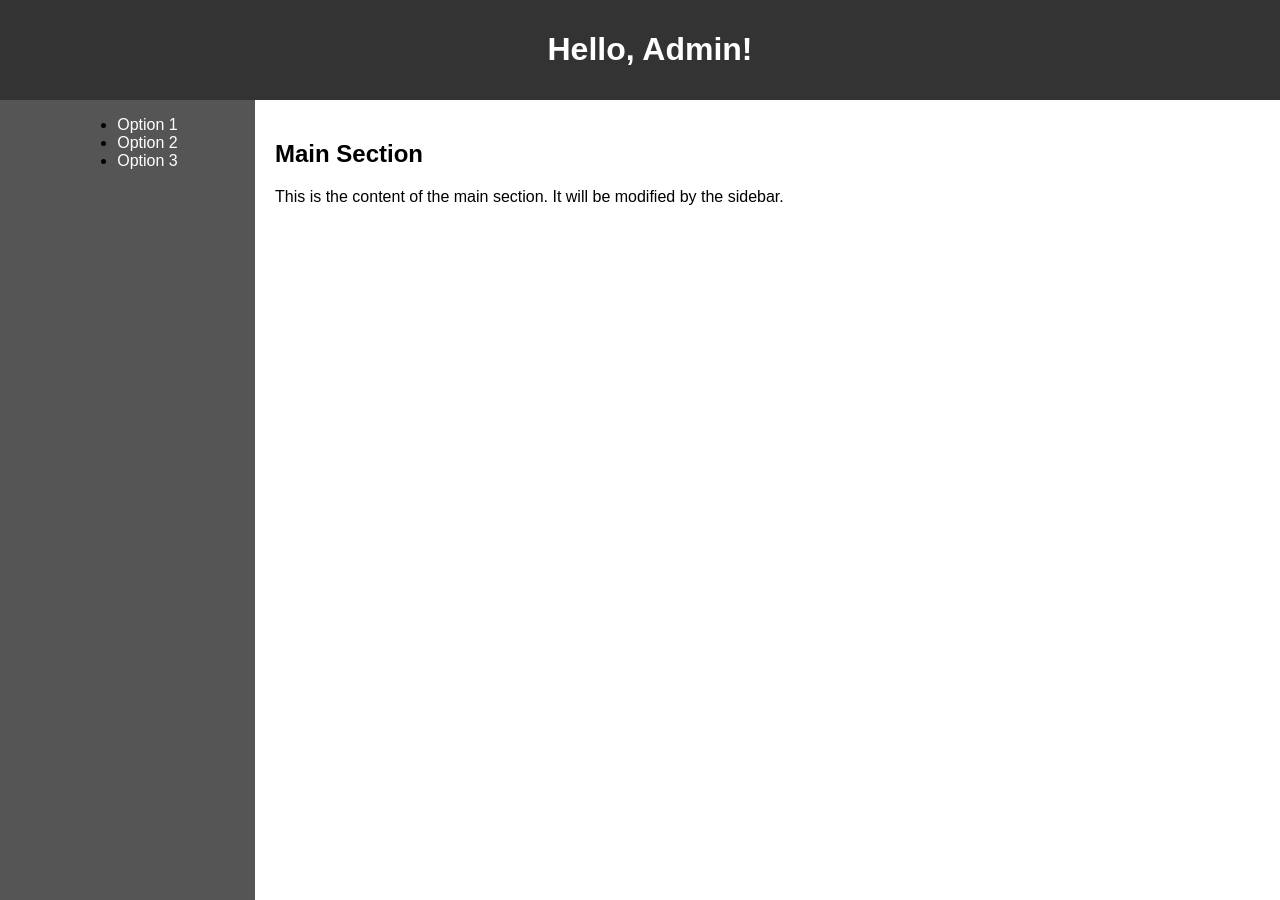
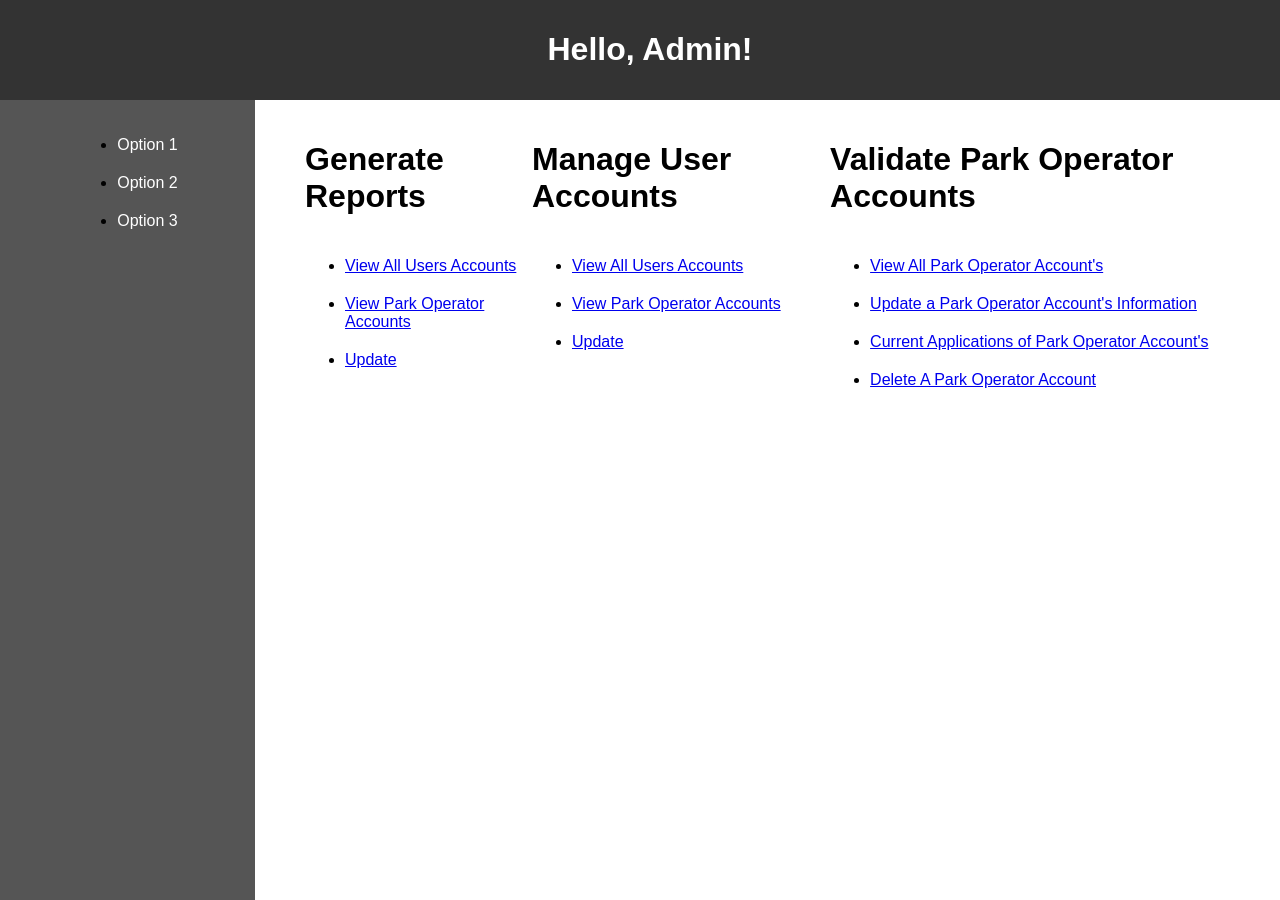
Before and after one commit to Alarman-prg/WildFinder, a plain HTML site: page wildfinder_prototype_html/adminpage.html in a window 1280 px wide. Drawn offline with Linux system fonts and the light colour scheme.

Commit message:
admin page changes

```diff
--- a/wildfinder_prototype_html/adminpage.html
+++ b/wildfinder_prototype_html/adminpage.html
@@ -24,11 +24,36 @@
             </ul>
         </nav>
 
-        <main>
-            <!-- Main content goes here -->
-            <h2>Main Section</h2>
-            <p>This is the content of the main section. It will be modified by the sidebar.</p>
-        </main>
+        <div id="body">
+            <main>
+                <!-- Main content goes here -->
+                <div id="reports">
+                    <h1>Generate Reports</h1>
+                    <ul>
+                        <li><a href="#">View All Users Accounts</a></li>
+                        <li><a href="#">View Park Operator Accounts</a></li>
+                        <li><a href="#">Update </a></li>
+                    </ul>
+                </div>
+                <div id="manage-account">
+                    <h1>Manage User Accounts</h1>
+                    <ul>
+                        <li><a href="#">View All Users Accounts</a></li>
+                        <li><a href="#">View Park Operator Accounts</a></li>
+                        <li><a href="#">Update </a></li>
+                    </ul>
+                </div>
+                <div id="validate-parkops">
+                    <h1>Validate Park Operator Accounts</h1>
+                    <ul>
+                        <li><a href="#">View All Park Operator Account's</a></li>
+                        <li><a href="#">Update a Park Operator Account's Information</a></li>
+                        <li><a href="https://docs.google.com/spreadsheets/d/1B_2Md5Up0yXPacixdIj6kmiuFhyb70VpKWjwS6FGMws/edit#gid=590602808">Current Applications of Park Operator Account's</a></li>
+                        <li><a href="#">Delete A Park Operator Account</a></li>
+                    </ul>
+                </div>
+            </main>
+        </div>
     </div>
 </body>
 
--- a/wildfinder_prototype_html/assets/styles/adminstyles.css
+++ b/wildfinder_prototype_html/assets/styles/adminstyles.css
@@ -21,34 +21,38 @@ header {
 }
 
 nav {
-
     display: flex;
     flex-flow: column nowrap;
     justify-content: flex-start;
     align-items: center;
     width: 255px;
     background-color: #555;
-
-    margin:0;
-    padding:0;
-
     height: 100vh;
     overflow-y: auto;
 }
 
 li {
-
     padding-top: 20px;
-    margin: 0;
-    padding: 0;
 }
 
-li a {
+nav li a {
     color: white;
     text-decoration: none;
 }
 
-main {
+#body {
     flex: 1;
     padding: 20px;
 }
+
+main {
+    display:flex;
+    flex-flow: row nowrap;
+    justify-content: space-between;
+    padding-left: 30px;
+    padding-right: 30px;
+}
+
+#validate-parkops {
+
+}
```
